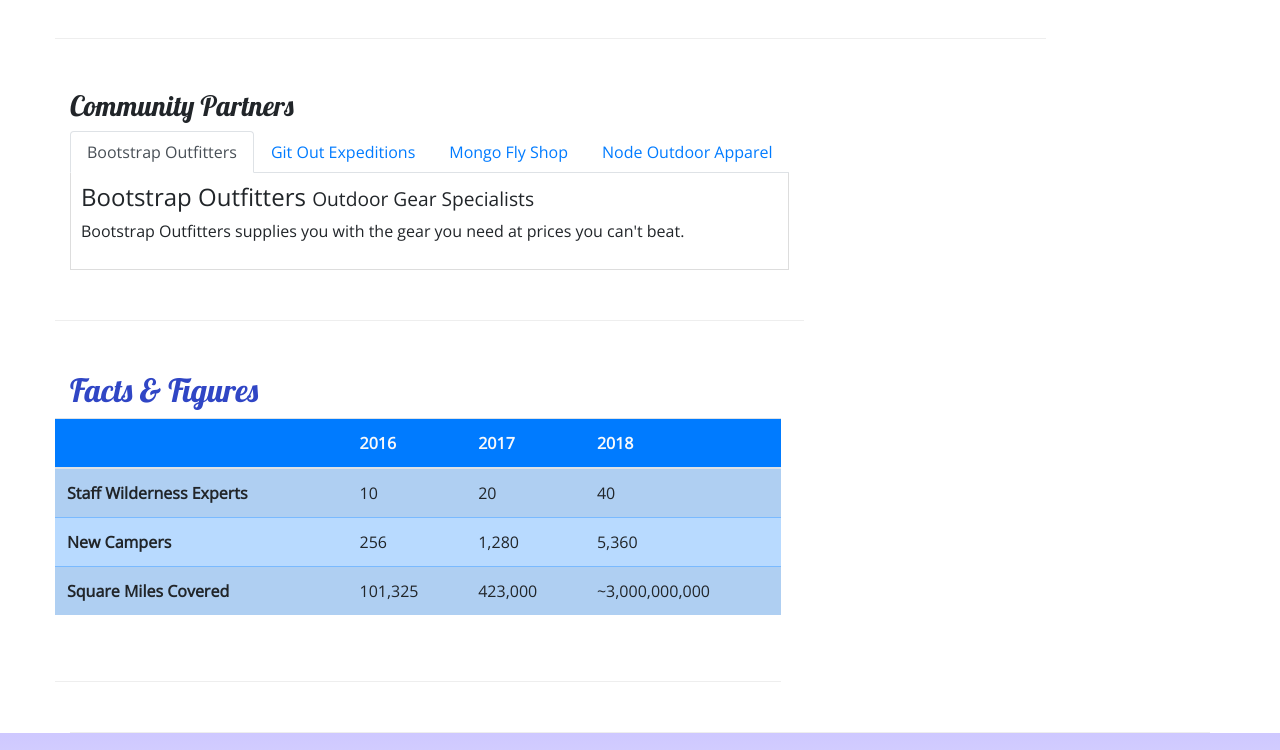
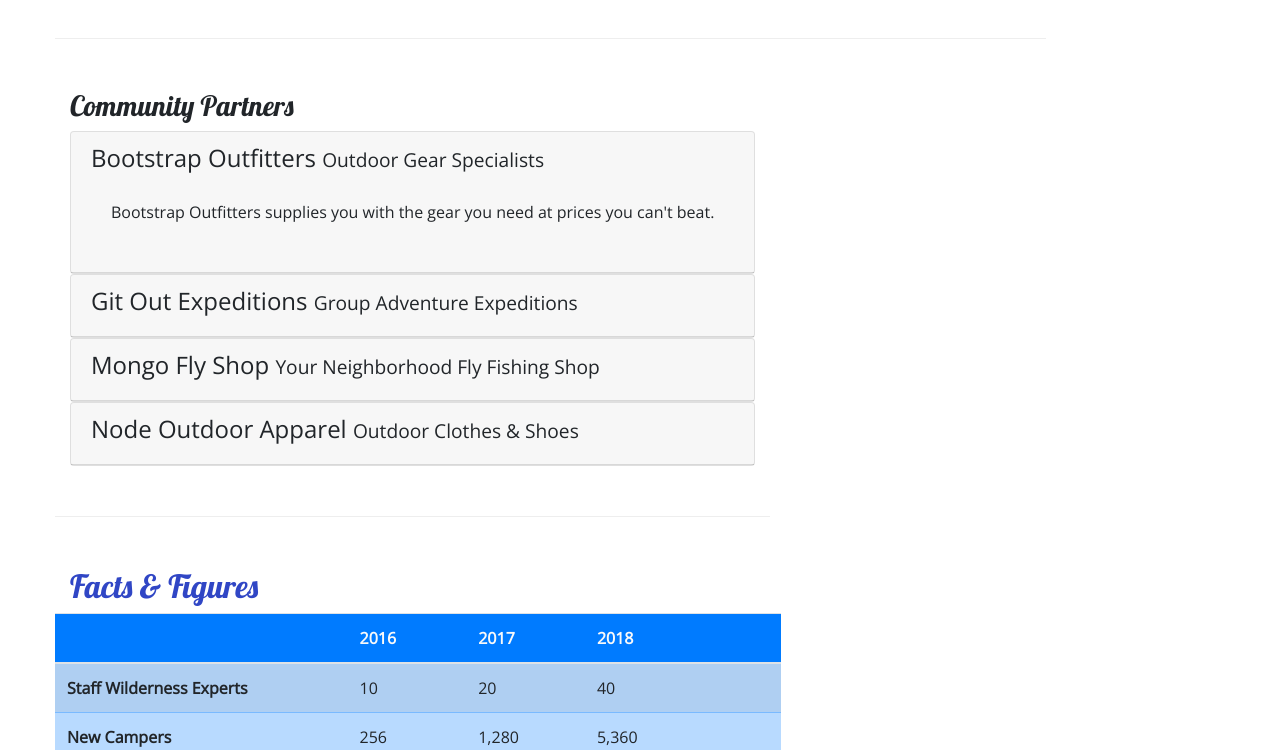
Before and after one commit to markv23/git-test2, a website: page aboutus.html in a window 1280 px wide. Shown: the part 880-1630 px from the top of the page. Drawn offline with nearby package versions, Linux system fonts and the light colour scheme; files whose address does not match are found by name.

Commit message:
Accordion

```diff
--- a/aboutus.html
+++ b/aboutus.html
@@ -109,30 +109,63 @@
         <div class="row row-content">
                 <div class="col">
                     <h3>Community Partners</h3>
-                    <ul class="nav nav-tabs">
-                        <li class="nav-item"><a class="nav-link active" href="#bootstrap" role="tab" data-toggle="tab">Bootstrap Outfitters</a></li>
-                        <li class="nav-item"><a class="nav-link" href="#git" role="tab" data-toggle="tab">Git Out Expeditions</a></li>
-                        <li class="nav-item"><a class="nav-link" href="#mongo" role="tab" data-toggle="tab">Mongo Fly Shop</a></li>
-                        <li class="nav-item"><a class="nav-link" href="#node" role="tab" data-toggle="tab">Node Outdoor Apparel</a></li>
-                    </ul>
-
-                <div class="tab-content">
-                        <div role="tabpanel" class="tab-pane show fade active" id="bootstrap">
-                            <h4>Bootstrap Outfitters <small>Outdoor Gear Specialists</small></h4>
-                            <p class="d-none d-sm-block">Bootstrap Outfitters supplies you with the gear you need at prices you can't beat.</p>
+               <div id="accordion">
+                <div class="card">
+                    <div role="tab" class="card-header">
+                        <h4>
+                            <a data-toggle="collapse" data-target="#bootstrap">
+                                Bootstrap Outfitters <small>Outdoor Gear Specialists</small>
+                            </a>
+                        </h4>
+                        <div class="collapse show" id="bootstrap" data-parent="#accordion">
+                            <div class="card-body">
+                                <p class="d-none d-sm-block">Bootstrap Outfitters supplies you with the gear you need at prices you can't beat.</p>
+                            </div>
                         </div>
-                        <div role="tabpanel" class="tab-pane fade" id="git">
-                            <h4>Git Out Expeditions <small>Group Adventure Expeditions</small></h4>
-                            <p class="d-none d-sm-block">Join Git Out Expeditions to explore new horizons with a group of other adventurers!</p>
+                    </div>
+                </div>
+                <div class="card">
+                    <div role="tab" class="card-header">
+                        <h4>
+                            <a class="collapsed" data-toggle="collapse" data-target="#git">
+                                Git Out Expeditions <small>Group Adventure Expeditions</small>
+                            </a>
+                        </h4>
+                        <div class="collapse" id="git" data-parent="#accordion">
+                            <div class="card-body">
+                                <p class="d-none d-sm-block">Join Git Out Expeditions to explore new horizons with a group of other adventurers!</p>
+                           </div>
                         </div>
-                        <div role="tabpanel" class="tab-pane fade" id="mongo">
-                            <h4>Mongo Fly Shop <small>Your Neighborhood Fly Fishing Shop.</small></h4>
-                            <p class="d-none d-sm-block">Need a new fishing pole, a tacklebox, or flies of all kinds? Stop by Mongo Fly Shop.</p>
+                    </div>
+                </div>
+                <div class="card">
+                    <div role="tab" class="card-header">
+                        <h4>
+                            <a class="collapsed" data-toggle="collapse" data-target="#mongo">
+                                Mongo Fly Shop <small>Your Neighborhood Fly Fishing Shop</small>
+                            </a>
+                        </h4>
+                        <div class="collapse" id="mongo" data-parent="#accordion">
+                            <div class="card-body">
+                                <p class="d-none d-sm-block">Need a new fishing pole, a tacklebox, or flies of all kinds? Stop by Mongo Fly Shop.</p>
+                            </div>
                         </div>
-                        <div role="tabpanel" class="tab-pane fade" id="node">
-                            <h4>Node Outdoor Apparel <small>Outdoor Clothes & Shoes</small></h4>
-                            <p class="d-none d-sm-block">From polar fleeces to swimsuits, hiking boots to waders, a visit to Node will be sure to get you covered.</p>
+                    </div>
+                </div>
+                <div class="card">
+                    <div role="tab" class="card-header">
+                        <h4>
+                            <a class="collapsed" data-toggle="collapse" data-target="#node">
+                                Node Outdoor Apparel <small>Outdoor Clothes & Shoes</small>
+                            </a>
+                        </h4>
+                        <div class="collapse" id="node" data-parent="#accordion">
+                            <div class="card-body">
+                                <p class="d-none d-sm-block">From polar fleeces to swimsuits, hiking boots to waders, a visit to Node will be sure to get you covered.</p>
+                            </div>
                         </div>
+                    </div>
+                </div>
                 </div>
             </div>
         </div>
```
